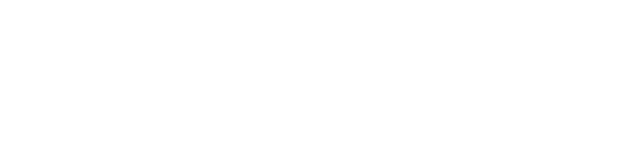
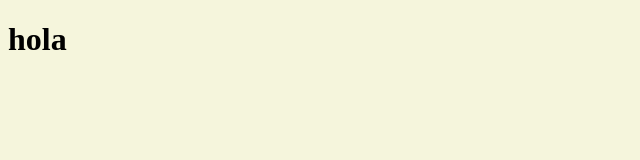
Before and after one commit to JorgeCabreraO/HojaDeVida, a plain HTML site: page index.html in a window 1280 px wide. Shown: the whole page, without its empty margins (0-640 px from the left). Drawn offline with Linux system fonts and the light colour scheme.

Commit message:
modified style.css and index.html

```diff
--- a/css/syle.css
+++ b/css/syle.css
@@ -0,0 +1,3 @@
+body{
+    background-color: beige;
+}
--- a/index.html
+++ b/index.html
@@ -5,8 +5,9 @@
     <meta http-equiv="X-UA-Compatible" content="IE=edge">
     <meta name="viewport" content="width=device-width, initial-scale=1.0">
     <title>Document</title>
+    <link href="css/syle.css" rel="stylesheet" type="text/css">
 </head>
 <body>
-
+    <h1> hola</h1>
 </body>
 </html>
```
